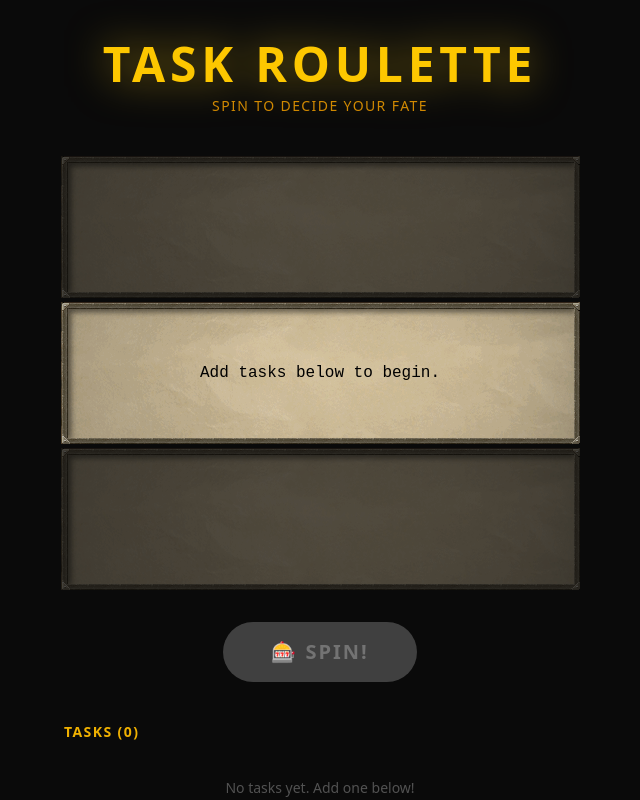
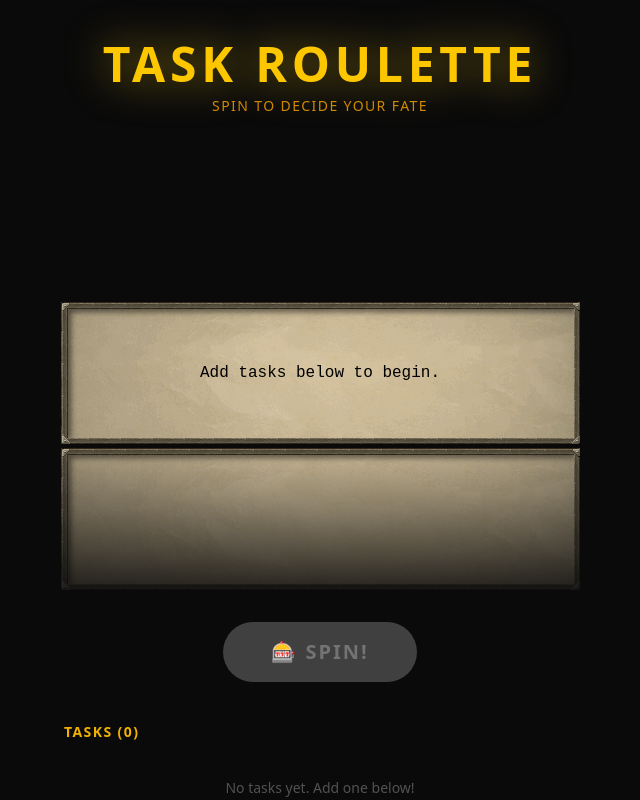
Before and after one commit to kalenobrien15/Task-Roulette-OSRS, a Next.js app: page / in a window 1280 px wide. Shown: the top 800 px of the page, without its empty margins (320-960 px from the left). Built offline with nearby package versions, Linux system fonts and the light colour scheme.

Commit message:
Add true slot machine scrolling animation: chatboxes physically scroll with CSS translateY transition

```diff
--- a/src/components/TaskSelector.tsx
+++ b/src/components/TaskSelector.tsx
@@ -4,6 +4,11 @@ import { useState, useEffect, useRef, useCallback } from "react";
 import Image from "next/image";
 
 const STORAGE_KEY = "task-selector-entries";
+
+// Slot dimensions
+const SLOT_HEIGHT = 142;
+const SLOT_GAP = 4;
+const SLOT_STEP = SLOT_HEIGHT + SLOT_GAP;
 
 function loadTasksFromStorage(): string[] {
   if (typeof window === "undefined") return [];
@@ -24,10 +29,16 @@ export default function TaskSelector() {
   const [newTask, setNewTask] = useState("");
   const [showManage, setShowManage] = useState(false);
   const [isSpinning, setIsSpinning] = useState(false);
-  const [currentIndex, setCurrentIndex] = useState<number>(0);
+  // reelOffset: how many slots we've scrolled (increases each tick)
+  const [reelOffset, setReelOffset] = useState(0);
+  // transitionDuration: ms for the CSS transition on each step
+  const [transitionDuration, setTransitionDuration] = useState(60);
   const [winner, setWinner] = useState<string | null>(null);
   const [error, setError] = useState("");
   const spinIntervalRef = useRef<ReturnType<typeof setTimeout> | null>(null);
+  const speedRef = useRef(60);
+  const elapsedRef = useRef(0);
+  const reelOffsetRef = useRef(0);
 
   // Save tasks to localStorage whenever they change
   useEffect(() => {
@@ -64,35 +75,50 @@ export default function TaskSelector() {
     setWinner(null);
     setIsSpinning(true);
 
-    let speed = 60; // ms between changes
-    let elapsed = 0;
-    const totalDuration = 3500; // ms total spin time
-    let idx = 0;
+    speedRef.current = 60;
+    elapsedRef.current = 0;
+    const totalDuration = 3500;
 
     const tick = () => {
-      idx = (idx + 1) % tasks.length;
-      setCurrentIndex(idx);
-      elapsed += speed;
+      const speed = speedRef.current;
+
+      // Advance reel by 1 slot
+      reelOffsetRef.current += 1;
+      setReelOffset(reelOffsetRef.current);
+      setTransitionDuration(speed);
+
+      elapsedRef.current += speed;
 
       // Gradually slow down
-      if (elapsed > totalDuration * 0.6) {
-        speed = Math.min(speed + 30, 400);
-      } else if (elapsed > totalDuration * 0.3) {
-        speed = Math.min(speed + 10, 200);
+      if (elapsedRef.current > totalDuration * 0.6) {
+        speedRef.current = Math.min(speedRef.current + 30, 400);
+      } else if (elapsedRef.current > totalDuration * 0.3) {
+        speedRef.current = Math.min(speedRef.current + 10, 200);
       }
 
-      if (elapsed < totalDuration) {
-        spinIntervalRef.current = setTimeout(tick, speed);
+      if (elapsedRef.current < totalDuration) {
+        spinIntervalRef.current = setTimeout(tick, speedRef.current);
       } else {
-        // Land on final result
+        // Land on a random final index
         const finalIndex = Math.floor(Math.random() * tasks.length);
-        setCurrentIndex(finalIndex);
+        // Adjust reelOffset so that the center slot lands on finalIndex
+        // Center slot index = reelOffsetRef.current mod tasks.length
+        // We want: (reelOffsetRef.current + adjustment) mod tasks.length === finalIndex
+        const currentMod = ((reelOffsetRef.current % tasks.length) + tasks.length) % tasks.length;
+        let adjustment = (finalIndex - currentMod + tasks.length) % tasks.length;
+        if (adjustment === 0) adjustment = tasks.length; // always scroll at least one more
+        reelOffsetRef.current += adjustment;
+        setReelOffset(reelOffsetRef.current);
+        setTransitionDuration(speedRef.current);
+
+        setTimeout(() => {
           setWinner(tasks[finalIndex]);
           setIsSpinning(false);
+        }, speedRef.current + 50);
       }
     };
 
-    spinIntervalRef.current = setTimeout(tick, speed);
+    spinIntervalRef.current = setTimeout(tick, speedRef.current);
   }, [tasks]);
 
   // Cleanup on unmount
@@ -103,20 +129,69 @@ export default function TaskSelector() {
     };
   }, []);
 
-  // Helper: get task at offset from currentIndex (wrapping)
-  const getTask = (offset: number): string | null => {
-    if (tasks.length === 0) return null;
-    return tasks[((currentIndex + offset) % tasks.length + tasks.length) % tasks.length];
-  };
+  const hasStarted = tasks.length > 0 && (isSpinning || winner !== null);
 
-  // Slots: -1 (above), 0 (center), +1 (below)
-  const slots = [
-    { offset: -1, opacity: 0.35, textColor: "#555" },
-    { offset: 0,  opacity: 1,    textColor: "#000" },
-    { offset: 1,  opacity: 0.35, textColor: "#555" },
-  ];
+  // Build the visible reel slots.
+  // We show 3 slots: offsets -1, 0, +1 relative to reelOffset.
+  // The reel is a tall column that we translate upward.
+  // We render a window of 5 slots centered on reelOffset to ensure smooth scrolling.
+  // The translateY moves the reel so the center slot is visible in the middle.
+  //
+  // Strategy: render a fixed set of slots around the current position.
+  // We'll render slots at indices: reelOffset-2, reelOffset-1, reelOffset, reelOffset+1, reelOffset+2
+  // The container clips to show only 3 slots (prev, center, next).
+  // translateY shifts so that slot at reelOffset is in the center position.
 
-  const hasStarted = tasks.length > 0 && (isSpinning || winner !== null);
+  const RENDER_SLOTS = 5; // render 5 slots: 2 above, center, 2 below
+  const VISIBLE_SLOTS = 3; // show 3 slots in the viewport
+
+  // The viewport height shows 3 slots
+  const viewportHeight = VISIBLE_SLOTS * SLOT_HEIGHT + (VISIBLE_SLOTS - 1) * SLOT_GAP;
+
+  // The reel column height for RENDER_SLOTS slots
+  const reelHeight = RENDER_SLOTS * SLOT_HEIGHT + (RENDER_SLOTS - 1) * SLOT_GAP;
+
+  // translateY: position the reel so the center slot (index 2 in the 5-slot render) aligns with the center of the viewport
+  // Center of viewport = SLOT_STEP (one slot from top, since we show 3 slots: 0, 1, 2)
+  // Center slot in reel = index 2 → top = 2 * SLOT_STEP
+  // We want reel's center slot top to align with viewport's center slot top (= SLOT_STEP)
+  // So translateY = -(2 * SLOT_STEP - SLOT_STEP) = -SLOT_STEP
+  // But we also animate: each tick adds SLOT_STEP to the translation to scroll up by one slot
+  // We use CSS transition on the reel's translateY.
+  //
+  // Actually: we render 5 slots at fixed positions (0..4 * SLOT_STEP).
+  // The slot at render-index 2 is the "center" slot.
+  // We want it to appear at viewport y = SLOT_STEP (the middle of 3 visible slots).
+  // So the reel's top should be at: SLOT_STEP - 2*SLOT_STEP = -SLOT_STEP
+  // This is a static offset; the scrolling animation is handled differently.
+  //
+  // Better approach: use a continuously growing translateY.
+  // Each tick, reelOffset increases by 1. We translate the reel by -reelOffset * SLOT_STEP.
+  // We render enough slots so the visible window always has content.
+  // We render slots from (reelOffset - 2) to (reelOffset + 2) in task-index space.
+  // Their positions in the reel column are at fixed y = (i - (reelOffset-2)) * SLOT_STEP.
+  // The reel column starts at y=0 in its own coordinate space.
+  // We want slot at render-index 2 (= reelOffset) to appear at viewport center (y = SLOT_STEP).
+  // translateY = SLOT_STEP - 2*SLOT_STEP = -SLOT_STEP (static, since we re-render each tick).
+  //
+  // Since we re-render the reel slots each tick (they're always centered on reelOffset),
+  // the CSS transition on translateY won't animate between ticks — the reel content shifts.
+  // To get the scrolling animation, we need to NOT re-center the reel each tick.
+  //
+  // FINAL APPROACH:
+  // - Render a large number of slots (e.g., 200) starting from index 0.
+  // - translateY = -reelOffset * SLOT_STEP + SLOT_STEP (to center the current slot)
+  // - CSS transition animates the translateY change each tick.
+  // - Task at slot i = tasks[i % tasks.length]
+  // - This gives true slot machine scrolling.
+
+  const TOTAL_RENDER_SLOTS = Math.max(200, reelOffset + 10);
+
+  // translateY: slot at reelOffset should be at viewport center (y = SLOT_STEP from viewport top)
+  // Slot reelOffset top in reel = reelOffset * SLOT_STEP
+  // We want it at viewport y = SLOT_STEP
+  // So reel top = SLOT_STEP - reelOffset * SLOT_STEP
+  const translateY = SLOT_STEP - reelOffset * SLOT_STEP;
 
   return (
     <div className="min-h-screen bg-neutral-950 flex flex-col items-center py-10 px-4">
@@ -128,16 +203,60 @@ export default function TaskSelector() {
         Spin to decide your fate
       </p>
 
-      {/* Stacked reel — 3 chatboxes, center is active */}
-      <div className="relative mb-8 flex flex-col items-center gap-1" style={{ width: 519 }}>
-        {slots.map(({ offset, opacity, textColor }) => {
-          const task = getTask(offset);
-          const isCenter = offset === 0;
+      {/* Slot machine reel viewport */}
+      <div
+        className="relative mb-8"
+        style={{
+          width: 519,
+          height: viewportHeight,
+          overflow: "hidden",
+        }}
+      >
+        {/* Fade masks at top and bottom */}
+        <div
+          className="absolute inset-x-0 top-0 z-10 pointer-events-none"
+          style={{
+            height: SLOT_HEIGHT,
+            background: "linear-gradient(to bottom, rgba(10,10,10,0.85) 0%, transparent 100%)",
+          }}
+        />
+        <div
+          className="absolute inset-x-0 bottom-0 z-10 pointer-events-none"
+          style={{
+            height: SLOT_HEIGHT,
+            background: "linear-gradient(to top, rgba(10,10,10,0.85) 0%, transparent 100%)",
+          }}
+        />
+
+        {/* Scrolling reel */}
+        <div
+          style={{
+            position: "absolute",
+            top: 0,
+            left: 0,
+            width: 519,
+            height: reelHeight,
+            transform: `translateY(${translateY}px)`,
+            transition: `transform ${transitionDuration}ms linear`,
+            display: "flex",
+            flexDirection: "column",
+            gap: SLOT_GAP,
+          }}
+        >
+          {Array.from({ length: TOTAL_RENDER_SLOTS }, (_, i) => {
+            const taskIndex = i % (tasks.length || 1);
+            const task = tasks.length > 0 ? tasks[taskIndex] : null;
+            const isCenter = i === reelOffset;
+
             return (
               <div
-              key={offset}
-              className="relative"
-              style={{ width: 519, height: 142, opacity }}
+                key={i}
+                style={{
+                  width: 519,
+                  height: SLOT_HEIGHT,
+                  flexShrink: 0,
+                  position: "relative",
+                }}
               >
                 {/* Chatbox background */}
                 <Image
@@ -148,7 +267,7 @@ export default function TaskSelector() {
                   style={{ imageRendering: "pixelated", position: "absolute", top: 0, left: 0 }}
                   priority={isCenter}
                 />
-              {/* Task text — centered in the box */}
+                {/* Task text */}
                 <div
                   style={{
                     position: "absolute",
@@ -158,7 +277,7 @@ export default function TaskSelector() {
                     justifyContent: "center",
                     fontFamily: "'RuneScape Quill 8', 'Courier New', monospace",
                     fontSize: 16,
-                  color: textColor,
+                    color: "#000",
                     paddingLeft: 24,
                     paddingRight: 24,
                     boxSizing: "border-box",
@@ -174,6 +293,7 @@ export default function TaskSelector() {
               </div>
             );
           })}
+        </div>
       </div>
 
       {/* Winner announcement */}
@@ -332,7 +452,8 @@ export default function TaskSelector() {
                   onClick={() => {
                     setTasks([]);
                     setWinner(null);
-                    setCurrentIndex(0);
+                    setReelOffset(0);
+                    reelOffsetRef.current = 0;
                   }}
                   className="text-red-600 hover:text-red-400 text-xs uppercase tracking-wider font-bold transition-colors"
                 >
```
Also changed, not shown: .kilocode/rules/memory-bank/context.md. Lines whose indentation alone changed are shown as unchanged.
